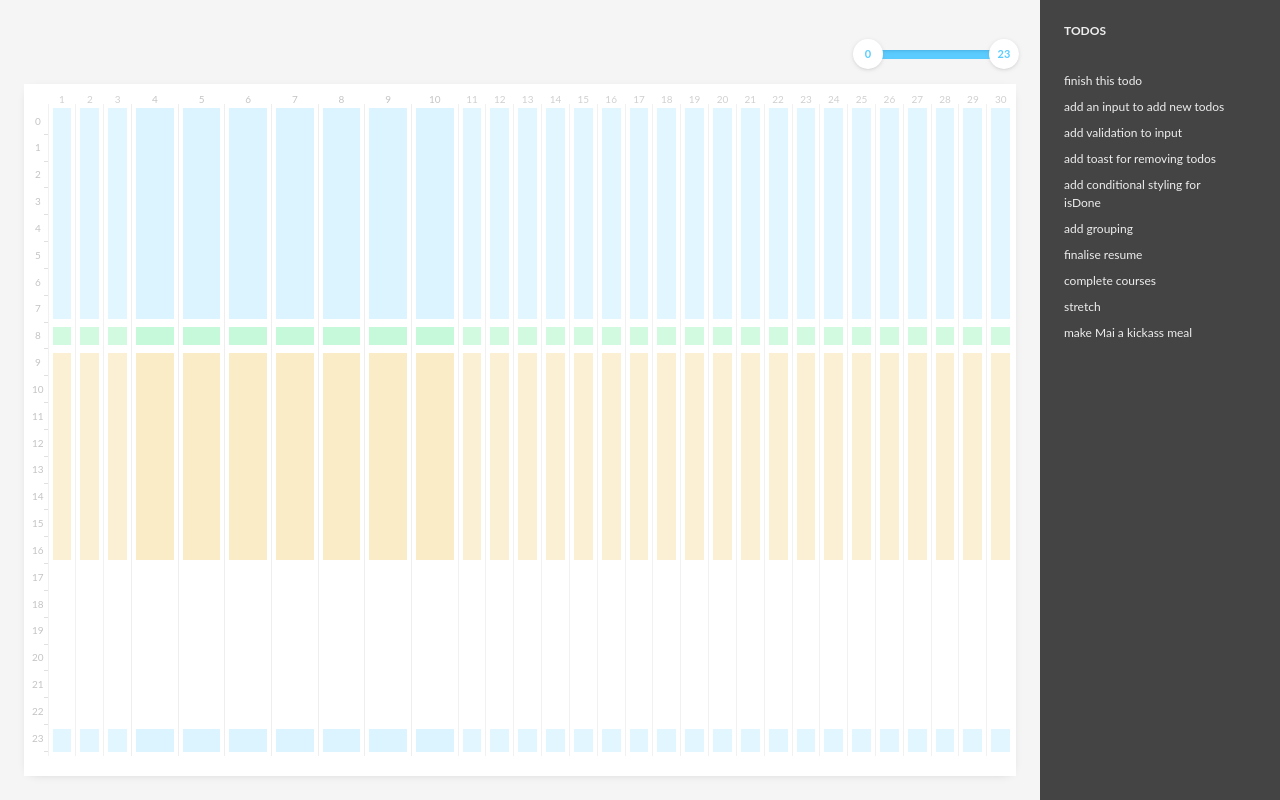
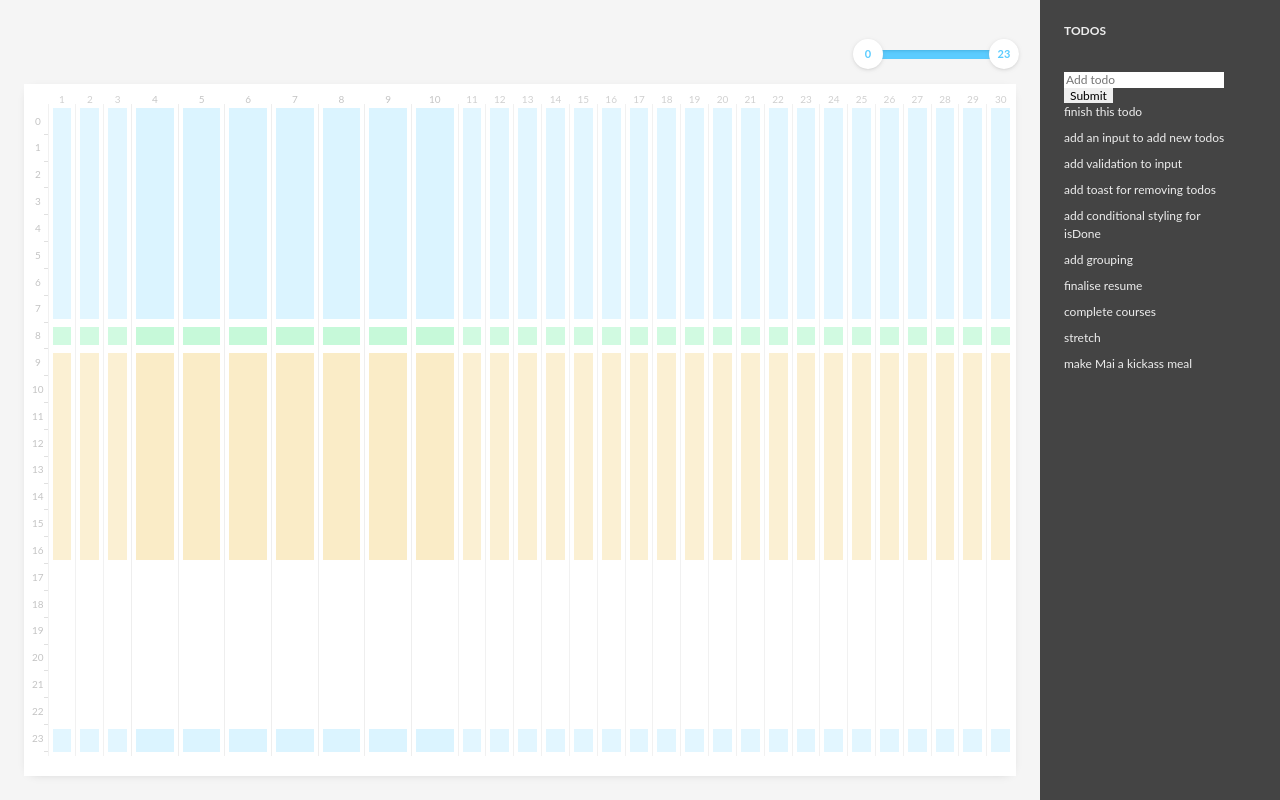
Before and after one commit to vincentbollaert/get-shit-done, a React app: page / in a window 1280 px wide. Built offline with nearby package versions, Linux system fonts and the light colour scheme; what redux-promise-middleware would draw is missing.

Commit message:
add simple form

```diff
--- /dev/null
+++ b/src/pages/Home/AddNewTodo/component.jsx
@@ -0,0 +1,18 @@
+import React from 'react'
+import { useForm } from 'react-hook-form'
+
+function AddNewTodo({ addNewTodo }) {
+  const { register, handleSubmit, errors } = useForm()
+  const onSubmit = data => addNewTodo(data)
+  console.log(errors)
+
+  return (
+    <form onSubmit={handleSubmit(onSubmit)}>
+      <input type="text" placeholder="Add todo" name="todo" ref={register({required: true, maxLength: 80})} />
+
+      <input type="submit" />
+    </form>
+  )
+}
+
+export default AddNewTodo
--- a/src/pages/Home/Todos/component.jsx
+++ b/src/pages/Home/Todos/component.jsx
@@ -5,6 +5,8 @@ import { actions } from '../../../state/todos/reducer'
 import { SIZE_XLG, SIZE_SM } from '../../../styles'
 import binSvg from '../../../assets/svg/bin.svg'
 import Svg from '../../../components/Svg/component'
+
+import AddNewTodo from '../AddNewTodo/component'
 
 const Wrap = styled.div`
   width: 240px;
@@ -59,13 +61,15 @@ const Remove = styled(Svg)`
 const Todos = () => {
   const { todos } = useSelector(state => state.todos)
   const dispatch = useDispatch()
+  const addNewTodo = ({ todo }) => dispatch(actions.add(todo))
   console.log(todos)
 
   return (
     <Wrap>
       <Title>Todos</Title>
 
-      {todos.map(({ id, todoName, isDone, groupId }) => (
+      <AddNewTodo addNewTodo={addNewTodo} />
+      {todos.map(({ id, todoName, isDone }) => (
         <Todo key={id}>
           <Name isDone={isDone} onClick={() => dispatch(actions.toggleIsDone(id))}>
             {todoName}
--- a/src/state/todos/reducer.js
+++ b/src/state/todos/reducer.js
@@ -73,7 +73,11 @@ export const { reducer, actions } = createSlice({
   name: 'todos',
   initialState: initialState,
   reducers: {
-    add: ({ todos }, { payload }) => todos.push(payload),
+    add({ todos }, { payload }) { todos.push({
+      id: nanoid(),
+      isDone: false,
+      todoName: payload,
+    }) },
     remove: (state, { payload }) => ({ ...state, todos: state.todos.filter(x => x.id !== payload) }), // return & don't mod
     update: ({ todos }, { payload }) => {
       const todo = todos.find(x => x.id === payload)
```
